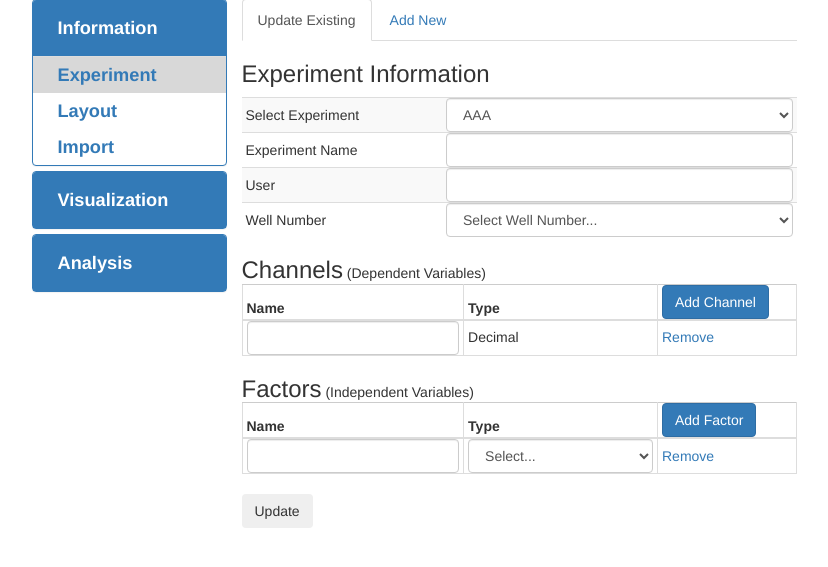
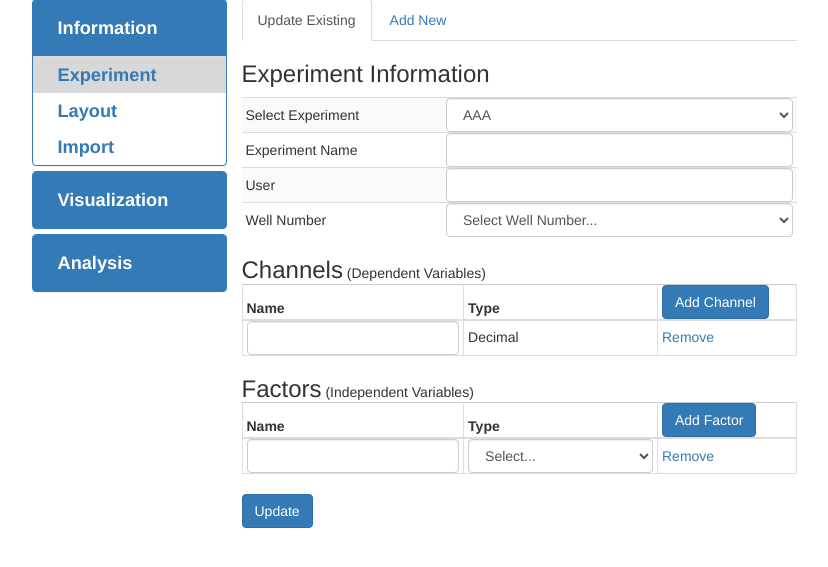
Before and after one commit to gaoce/TimeVis, a Flask app: page / in a window 1280 px wide; the page is wider, and only the part inside the window is pictured. Shown: the part 26-593 px from the top of that part, without its empty margins (121-949 px from the left). Run offline with Flask 2, Linux system fonts and the light colour scheme; parts of the project's set-up code (start-up, migrations or seed data) failed here and were passed over; some libraries are stand-ins or nearby versions.

Commit message:
Revise wrong class names

```diff
--- a/timevis/templates/expmnt.html
+++ b/timevis/templates/expmnt.html
@@ -86,8 +86,8 @@
                     </tr>
                 </tbody>
             </table>
-            <button class="btn btn-class" data-bind="visible:fun()=='exp_old'">Update</button>
-            <button class="btn btn-class" data-bind="visible:fun()=='exp_new'">Add</button>
+            <button class="btn btn-primary" data-bind="visible:fun()=='exp_old'">Update</button>
+            <button class="btn btn-primary" data-bind="visible:fun()=='exp_new'">Upload</button>
         </div> <!-- col-md-x -->
     </div> <!-- row -->
 </div>
```
